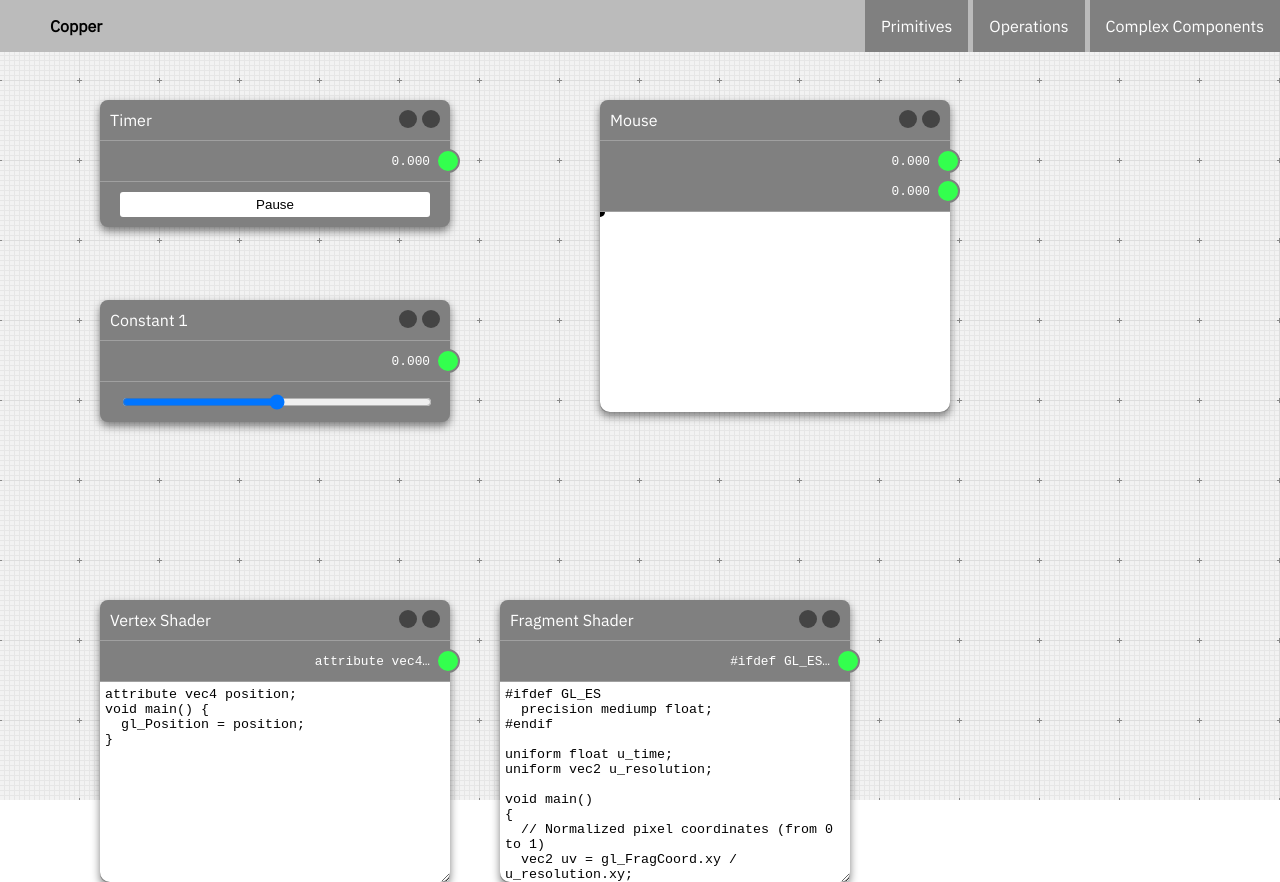
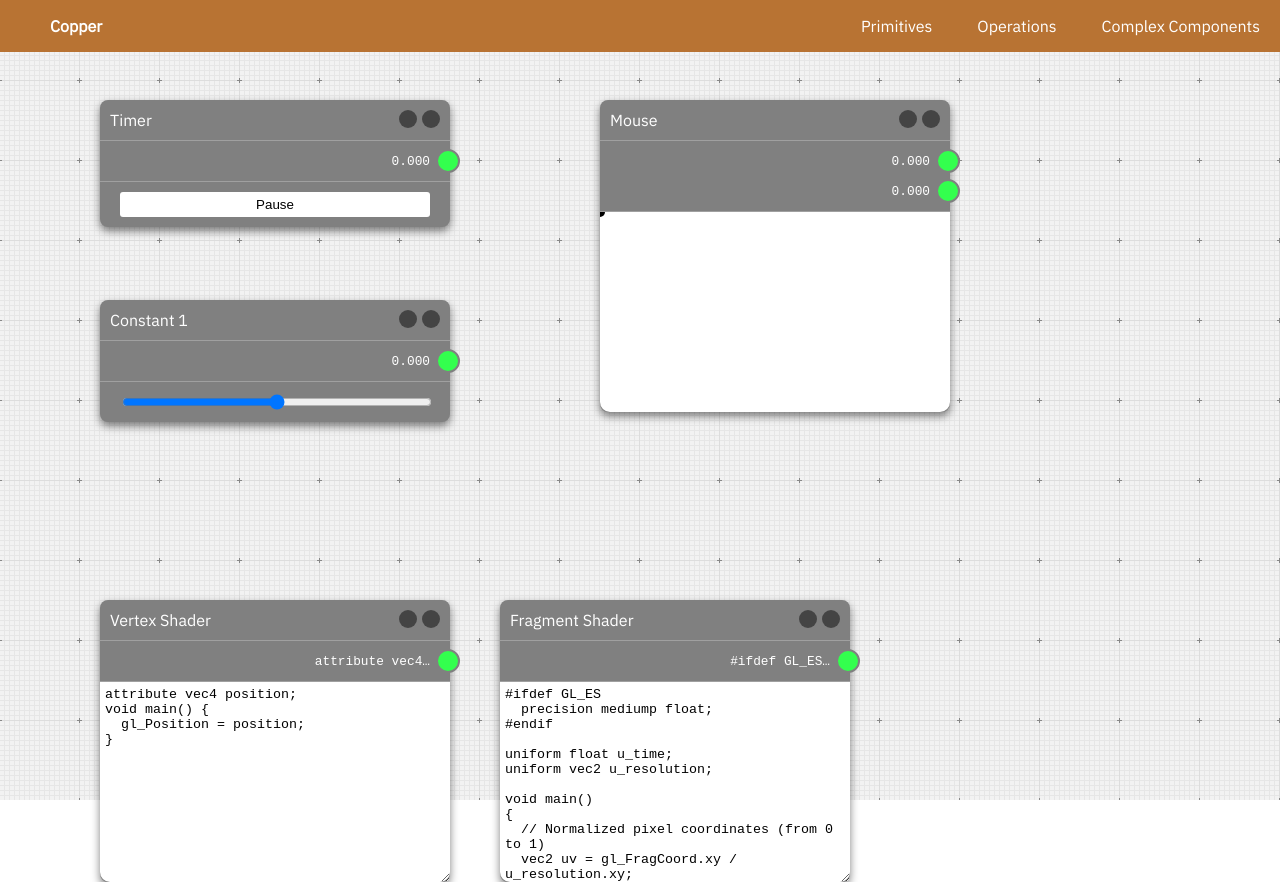
Before and after one commit to onion2k/copper, a React (Create React App) app: page / in a window 1280 px wide. Built offline with nearby package versions, Linux system fonts and the light colour scheme.

Commit message:
Nicer colors for the header

```diff
--- a/src/Components/headerNav.tsx
+++ b/src/Components/headerNav.tsx
@@ -44,7 +44,9 @@ export function HeaderNav({ addPanel }: iHeaderNav) {
           Complex Components
           <ul>
             <li>
-              <button onClick={() => addPanel("shader")}>Add Shader</button>
+              <button onClick={() => addPanel("shader")}>
+                Add GLSL Shader
+              </button>
             </li>
           </ul>
         </li>
--- a/src/styles.css
+++ b/src/styles.css
@@ -13,7 +13,8 @@ body {
   width: 100vw;
   display: flex;
   justify-content: space-between;
-  background-color: #bbb;
+  background-color: #b87333;
+  color: #fff;
   align-items: center;
   z-index: 9;
 }
@@ -43,10 +44,8 @@ ul.addPanel {
 
 ul.addPanel li {
   color: #fff;
-  background: gray;
+  background: #b87333;
   display: block;
-  float: left;
-  padding: 1rem;
   margin: 0;
   position: relative;
   text-decoration: none;
@@ -55,6 +54,7 @@ ul.addPanel li {
 
 ul.addPanel > li {
   margin-left: 5px;
+  padding: 1rem 20px;
 }
 
 ul.addPanel li:hover,
@@ -69,7 +69,7 @@ ul.addPanel li:focus-within a {
 ul.addPanel li ul {
   visibility: hidden;
   opacity: 0;
-  min-width: 5rem;
+  min-width: 120px;
   position: absolute;
   transition: all 0.5s ease;
   margin-top: 1rem;
@@ -96,16 +96,20 @@ ul.addPanel li ul {
 }
 
 .nav .addPanel button {
-  padding: 10px 15px;
-  margin-left: 5px;
+  width: 100%;
+  padding: 20px;
   border: none;
   border-radius: 0;
-  background-color: gray;
+  background-color: #a56122;
   color: white;
   cursor: pointer;
+  text-align: left;
+  font-size: 0.8rem;
+  border-top: 1px solid #b87333;
 }
+
 .nav .addPanel button:hover {
-  background-color: darkgray;
+  background-color: #99571a;
 }
 
 .canvas {
```
